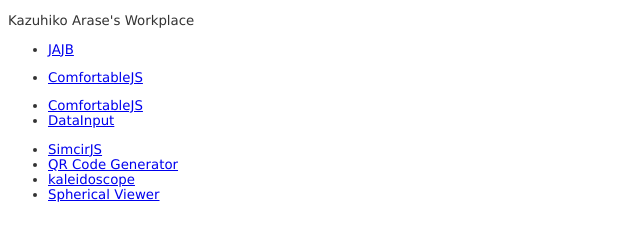
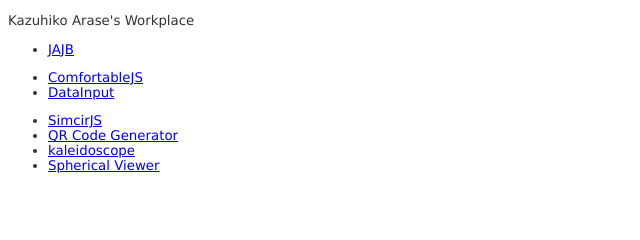
Before and after one commit to kazuhikoarase/kazuhikoarase.github.io, a plain HTML site: page index.html in a window 1280 px wide. Shown: the whole page, without its empty margins (0-640 px from the left). Drawn offline with Linux system fonts and the light colour scheme.

Commit message:
remove dup link.

```diff
--- a/index.html
+++ b/index.html
@@ -12,9 +12,6 @@
   </ul>
   <ul>
     <li><a href="comfortable-js/demo/">ComfortableJS</a></li>
-  </ul>
-  <ul>
-    <li><a href="comfortable-js/demo/">ComfortableJS</a></li>
     <li><a href="datainput/demo/">DataInput</a></li>
   </ul>
   <ul>
```
